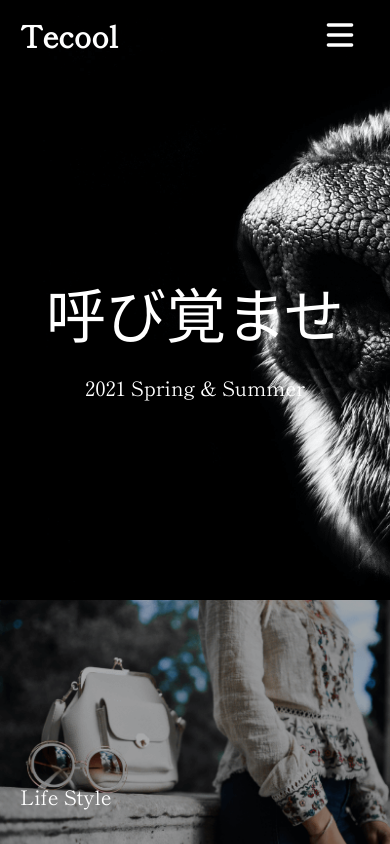
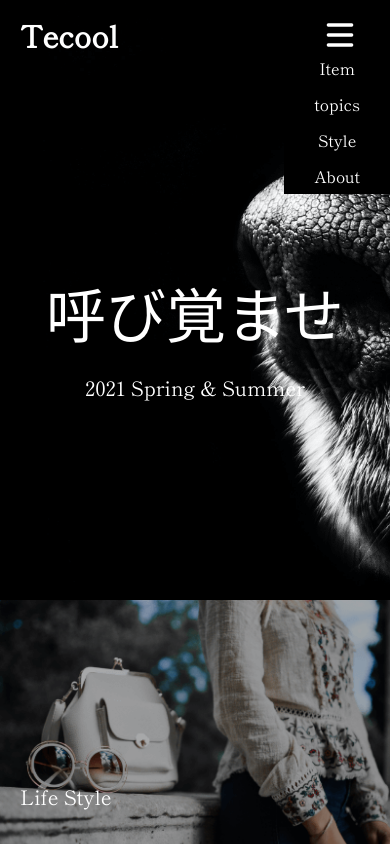
Before and after one commit to Ishizuka2250/Responsive_Web_Design_Test, a plain HTML site: page index.html in a window 390 px wide. Both pictures are taken after a click on the element 340 px from the left and 35 px from the top of the page. Shown: the top 844 px of the page. Drawn offline with Linux system fonts and the light colour scheme.

Commit message:
Add PulldownMenu

```diff
--- a/css/index.css
+++ b/css/index.css
@@ -141,6 +141,23 @@ img {
   nav {
     display: none;
   }
+  .in {
+    display: inline-block;
+  }
+  .in ul {
+    position: absolute;
+    display: flex;
+    flex-wrap: wrap;
+    flex-direction: column;
+    align-items: center;
+    top: 50px;
+    right: 0px;
+    background: #000;
+  }
+  .in ul li {
+    padding: 10px 30px;
+    margin: 0 auto 0;
+  }
   .humberger {
     display: inline-block;
     width: 40px;
```
